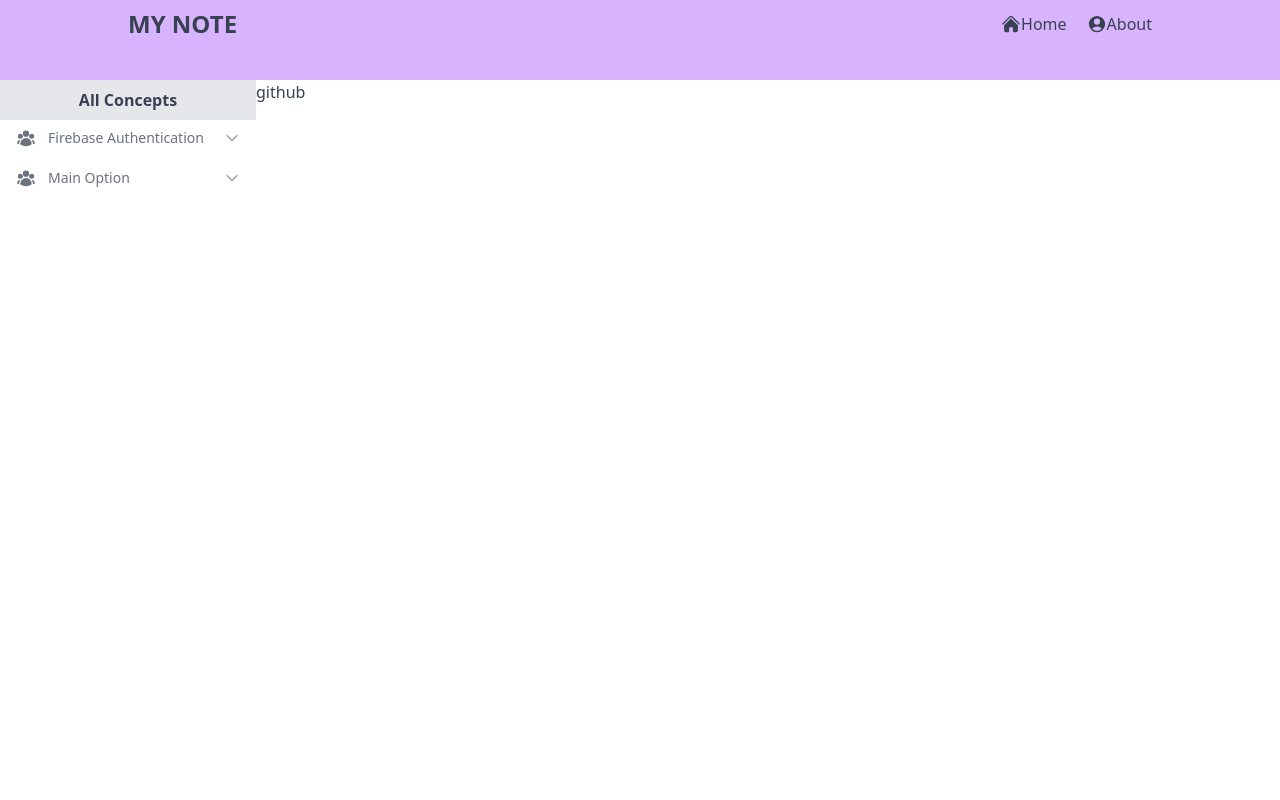
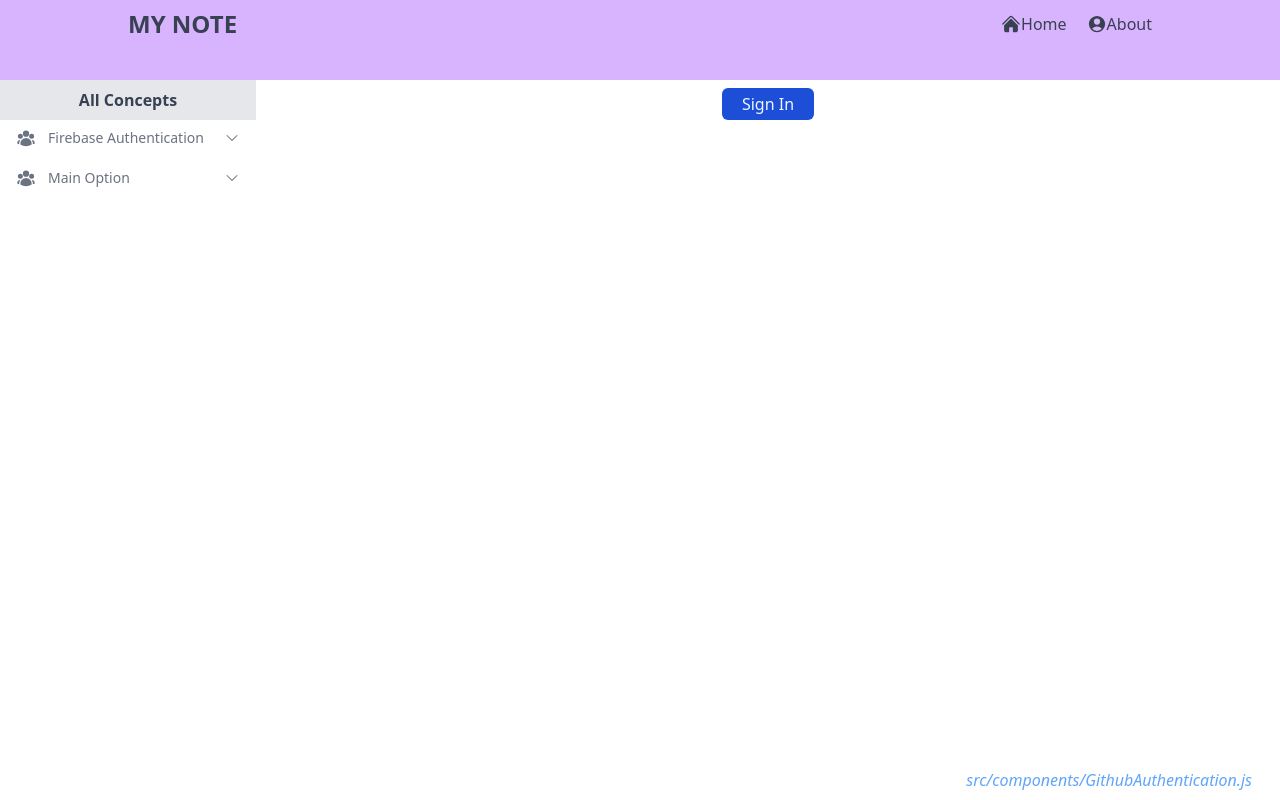
Before and after one commit to md-shamim-sarker/react-project, a React (Create React App) app: page /github in a window 1280 px wide. Built offline with nearby package versions, Linux system fonts and the light colour scheme.

Commit message:
github authentication

```diff
--- a/src/components/GithubAuthentication.js
+++ b/src/components/GithubAuthentication.js
@@ -1,9 +1,47 @@
-import React from 'react';
+import React, {useState} from 'react';
+import {getAuth, signInWithPopup, GithubAuthProvider, signOut} from "firebase/auth";
+import app from '../firebase/Firebase.init';
+import FileLocation from './FileLocation';
+
+const provider = new GithubAuthProvider();
+const auth = getAuth(app);
 
 const GithubAuthentication = () => {
+    const [user, setUser] = useState({});
+
+    const signInHandler = () => {
+        signInWithPopup(auth, provider)
+            .then((result) => {
+                const user = result.user;
+                setUser(user);
+                console.log(user);
+            }).catch((error) => {
+                console.log(error);
+            });
+    };
+
+    const signOutHandler = () => {
+        signOut(auth).then(() => {
+            setUser({});
+        }).catch((error) => {
+            console.log(error);
+        });
+    };
+
     return (
-        <div>
-            github
+        <div className='flex flex-col items-center'>
+            {
+                user.uid
+                    ? <button onClick={signOutHandler}>Sign Out</button>
+                    : <button onClick={signInHandler}>Sign In</button>
+            }
+            {
+                user.uid && <>
+                    <h2>Name: {user.displayName}</h2>
+                    <img src={user.photoURL} alt="user_photo" />
+                </>
+            }
+            <FileLocation file={"src/components/GithubAuthentication.js"}></FileLocation>
         </div>
     );
 };
--- a/src/index.css
+++ b/src/index.css
@@ -31,7 +31,7 @@
         @apply text-xs font-bold
     }
 
-    .btn-blue {
+    button {
         @apply bg-blue-700 text-blue-50 px-5 py-1 m-2 rounded-md
     }
 }
```
